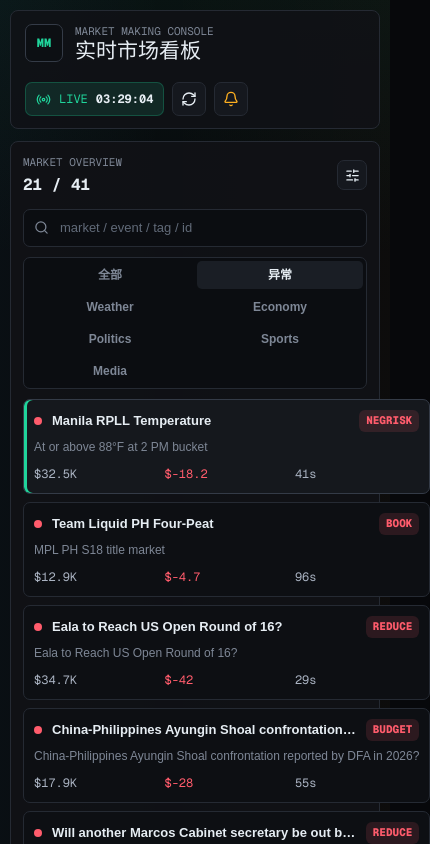
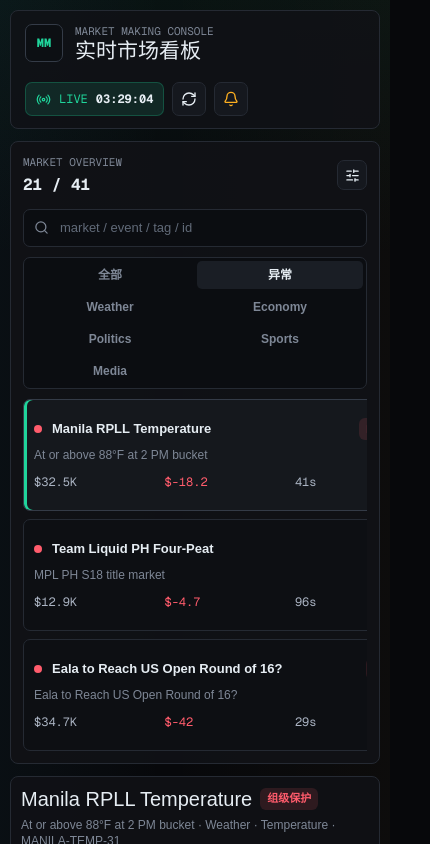
Before and after one commit to Buzzing-Club/mm-dashboard, a Next.js app: page / in a window 390 px wide. Shown: the top 844 px of the page, 430 px wide, since content can reach past the window. Built offline with nearby package versions, Linux system fonts and the light colour scheme.

Commit message:
Limit market overview list height

```diff
--- a/app/globals.css
+++ b/app/globals.css
@@ -337,7 +337,12 @@ h3 {
 }
 
 .market-overview .market-list {
+  max-height: calc(112px * 3 + 8px * 2);
+  overflow-y: auto;
+  padding-right: 4px;
   grid-template-columns: repeat(2, minmax(0, 1fr));
+  overscroll-behavior: contain;
+  scrollbar-color: var(--line-strong) transparent;
 }
 
 .rail-header {
@@ -426,6 +431,7 @@ h3 {
 
 .market-row {
   width: 100%;
+  min-height: 112px;
   border: 1px solid var(--line);
   border-radius: 7px;
   background: #0d0f13;
@@ -1098,6 +1104,10 @@ h3 {
     grid-template-columns: repeat(2, minmax(0, 1fr));
   }
 
+  .market-overview .market-list {
+    max-height: calc(112px * 3 + 8px * 2);
+  }
+
   .detail-header {
     padding: 10px;
   }
```
Also changed, not shown: 1 other file (tests, documents, lock files or other folders).
